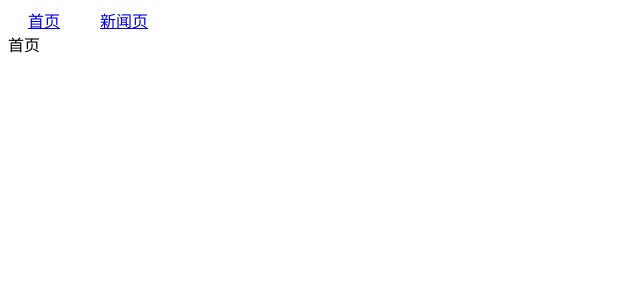
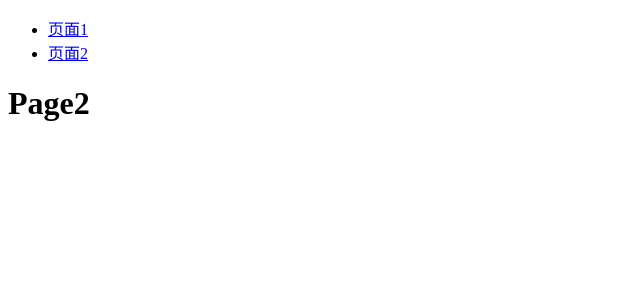
Before and after one commit to qishilong/React-family-bucket, a React app in the folder react-learn/: page /page2 in a window 1280 px wide. Shown: the top 300 px of the page, without its empty margins (0-640 px from the left). Built offline with nearby package versions, Linux system fonts and the light colour scheme.

Commit message:
提交导航守卫

```diff
--- a/react-learn/src/App.css
+++ /dev/null
@@ -1,3 +0,0 @@
-a {
-  margin: 20px;
-}
--- a/react-learn/src/App.jsx
+++ b/react-learn/src/App.jsx
@@ -1,24 +1,50 @@
-import "./App.less";
+import React from "react";
+import { Link, Route } from "react-router-dom";
 
-import React from "react";
-import { BrowserRouter } from "react-router-dom";
+import RouteGuard from "./RouteGuard";
 
-import Link from "./BetterLink";
-import RootRouter from "./rootRouter";
+function Page1() {
+    return <h1>Page1</h1>;
+}
 
-const App = () => {
+function Page2() {
+    return <h1>Page2</h1>;
+}
+
+export default function App() {
     return (
-        <BrowserRouter>
-            <nav>
-                <Link to={{ name: "home" }}>首页</Link>
-                <Link to={{ name: "news" }}>新闻页</Link>
-            </nav>
-            <div>
-                {/* 匹配网站的顶级页面 */}
-                <RootRouter />
-            </div>
-        </BrowserRouter>
+        <RouteGuard
+            onBeforeChange={(prev, cur, action, commit, unBlock) => {
+                console.log(
+                    `页面想要从${prev.pathname}跳转到${cur.pathname}，跳转方式是${action}，允许跳转`,
+                );
+                commit(true);
+                unBlock(); //取消阻塞，仅阻塞了一次
+            }}
+            onChange={(prevLocation, location, action, unListen) => {
+                console.log(
+                    `日志：从${prevLocation.pathname}进入页面${location.pathname}，进入方式${action}`,
+                );
+                unListen(); //取消监听，仅监听了一次
+            }}
+        >
+            <ul>
+                <li>
+                    <Link to="/page1">页面1</Link>
+                </li>
+                <li>
+                    <Link to="/page2">页面2</Link>
+                </li>
+            </ul>
+
+            <Route
+                path="/page1"
+                component={Page1}
+            />
+            <Route
+                path="/page2"
+                component={Page2}
+            />
+        </RouteGuard>
     );
-};
-
-export default App;
+}
--- a/react-learn/src/App.less
+++ /dev/null
@@ -1,3 +0,0 @@
-a{
-    margin:20px;
-}
--- a/react-learn/src/BetterLink.jsx
+++ /dev/null
@@ -1,42 +0,0 @@
-import React from "react";
-import { Link } from "react-router-dom";
-
-import routeConfig from "./routeConfig";
-
-/**
- * 根据name的值，查找对应的path，没有考虑有params的情况
- * 如果有，会比较复杂，需要用到第三方库path-to-regexp
- */
-const getPathFromName = (name, baseUrl, routeArray) => {
-    for (const item of routeArray) {
-        let newPath = baseUrl + item.path;
-        newPath = newPath.replace(/\/\//g, "/");
-        if (item.name === name) {
-            return newPath;
-        } else {
-            if (Array.isArray(item.children)) {
-                const path = getPathFromName(name, newPath, item.children);
-                if (path !== undefined) {
-                    return path;
-                }
-            }
-        }
-    }
-};
-
-const BetterLink = ({ to, ...rest }) => {
-    if (to.name && typeof to !== "string") {
-        to.pathname = getPathFromName(to.name, "/", routeConfig);
-        if (to.pathname === undefined) {
-            throw new Error(`name属性值${to.name}无效`);
-        }
-    }
-    return (
-        <Link
-            to={to}
-            {...rest}
-        />
-    );
-};
-
-export default BetterLink;
--- a/react-learn/src/Home.jsx
+++ /dev/null
@@ -1,7 +0,0 @@
-import React from "react";
-
-const Home = () => {
-    return <div>首页</div>;
-};
-
-export default Home;
--- a/react-learn/src/News.jsx
+++ /dev/null
@@ -1,21 +0,0 @@
-import React from "react";
-
-import Link from "./BetterLink";
-
-const News = props => {
-    return (
-        <div>
-            <nav>
-                <Link to={{ name: "newsHome" }}>新闻首页</Link>
-                <Link to={{ name: "newsDetail" }}>新闻详情页</Link>
-                <Link to={{ name: "newsSearch" }}>新闻搜索页</Link>
-            </nav>
-            <div>
-                {/* 匹配新闻的子页面 */}
-                {props.children}
-            </div>
-        </div>
-    );
-};
-
-export default News;
--- a/react-learn/src/NewsDetail.jsx
+++ /dev/null
@@ -1,7 +0,0 @@
-import React from "react";
-
-const NewsDetail = () => {
-    return <div>新闻详情页</div>;
-};
-
-export default NewsDetail;
--- a/react-learn/src/NewsHome.jsx
+++ /dev/null
@@ -1,7 +0,0 @@
-import React from "react";
-
-const NewsHome = () => {
-    return <div>新闻首页</div>;
-};
-
-export default NewsHome;
--- a/react-learn/src/NewsSearch.jsx
+++ /dev/null
@@ -1,7 +0,0 @@
-import React from "react";
-
-const NewsSearch = () => {
-    return <div>新闻搜索页</div>;
-};
-
-export default NewsSearch;
--- /dev/null
+++ b/react-learn/src/RouteGuard.jsx
@@ -0,0 +1,57 @@
+import React, { Component } from "react";
+import { BrowserRouter as Router, withRouter } from "react-router-dom";
+
+let prevLoaction, location, action, unBlock;
+
+class _GuardHelper extends Component {
+    componentDidMount() {
+        //添加阻塞
+        unBlock = this.props.history.block((newLocation, ac) => {
+            prevLoaction = this.props.location;
+            location = newLocation;
+            action = ac;
+            return "";
+        });
+
+        //添加一个监听器
+        this.unListen = this.props.history.listen((location, action) => {
+            if (this.props.onChange) {
+                const prevLoaction = this.props.location;
+                this.props.onChange(prevLoaction, location, action, this.unListen);
+            }
+        });
+    }
+
+    componentWillUnmount() {
+        unBlock(); //取消阻塞
+        //卸载监听器
+        this.unListen();
+    }
+
+    render() {
+        return null;
+    }
+}
+
+const GuardHelper = withRouter(_GuardHelper);
+
+class RouteGuard extends Component {
+    handleConfirm = (msg, commit) => {
+        if (this.props.onBeforeChange) {
+            this.props.onBeforeChange(prevLoaction, location, action, commit, unBlock);
+        } else {
+            commit(true);
+        }
+    };
+
+    render() {
+        return (
+            <Router getUserConfirmation={this.handleConfirm}>
+                <GuardHelper onChange={this.props.onChange} />
+                {this.props.children}
+            </Router>
+        );
+    }
+}
+
+export default RouteGuard;
--- a/react-learn/src/rootRouter.jsx
+++ /dev/null
@@ -1,43 +0,0 @@
-import React from "react";
-import { Route, Switch } from "react-router-dom";
-
-import routeConfig from "./routeConfig";
-
-/**
- * 根据一个路由配置数组，遍历该数组，得到一组 Route 组件
- */
-const getRoutes = (config, baseUrl) => {
-    if (!Array.isArray(config)) {
-        return null;
-    }
-    const routes = config.map((item, i) => {
-        const { children, name, path, component: Component, ...rest } = item;
-        let newPath = `${baseUrl}${path}`;
-        newPath = newPath.replace(/\/\//g, "/");
-        return (
-            <Route
-                path={newPath}
-                key={i}
-                {...rest}
-                render={values => (
-                    <Component {...values}>{getRoutes(item.children, newPath)}</Component>
-                )}
-            />
-        );
-    });
-    return <Switch>{routes}</Switch>;
-};
-
-/**
- * 使用Route组件，根据不同路径，渲染顶级页面
- */
-const RootRouter = () => {
-    return (
-        <>
-            {/* 返回一组Route */}
-            {getRoutes(routeConfig, "/")}
-        </>
-    );
-};
-
-export default RootRouter;
--- a/react-learn/src/routeConfig.jsx
+++ /dev/null
@@ -1,21 +0,0 @@
-import Home from "./Home";
-import News from "./News";
-import NewsDetail from "./NewsDetail";
-import NewsHome from "./NewsHome";
-import NewsSearch from "./NewsSearch";
-
-const config = [
-    {
-        path: "/news",
-        name: "news",
-        component: News,
-        children: [
-            { path: "/newsDetail", name: "newsDetail", exact: true, component: NewsDetail },
-            { path: "/newsHome", name: "newsHome", exact: true, component: NewsHome },
-            { path: "/NewsSearch", name: "newsSearch", exact: true, component: NewsSearch },
-        ],
-    },
-    { path: "/", name: "home", component: Home },
-];
-
-export default config;
```
